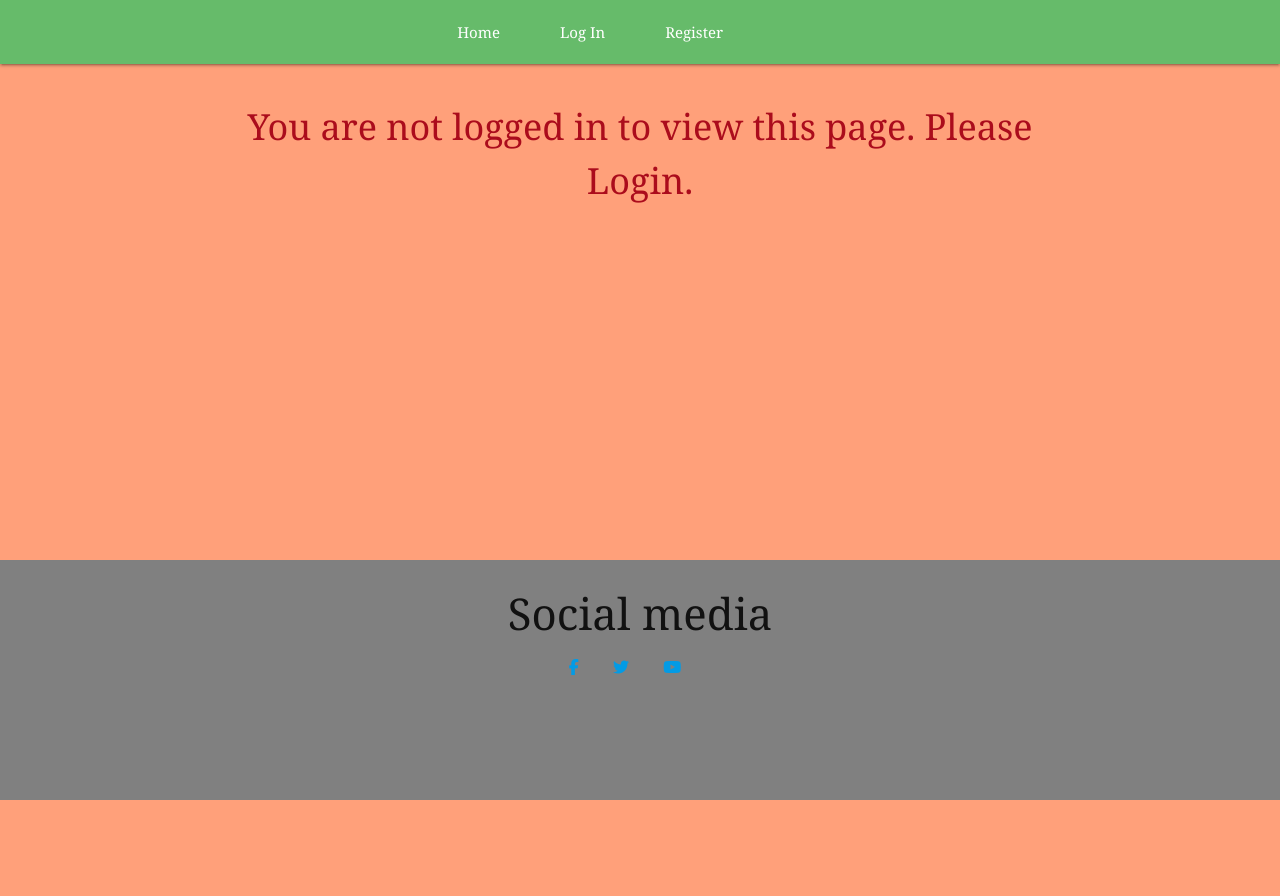
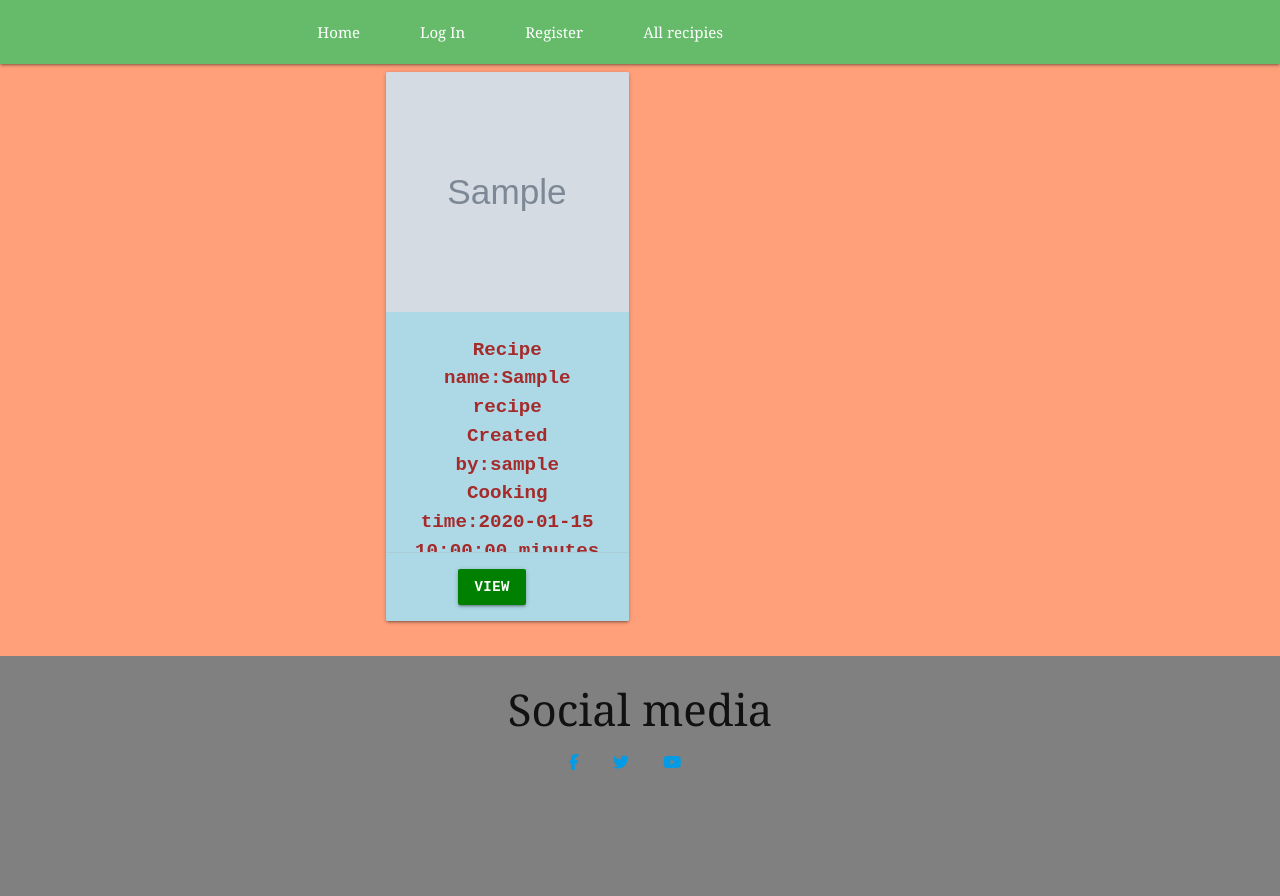
Before and after one commit to Code-Institute-Submissions/Mongodb3, a Flask app: page /allrecipes in a window 1280 px wide. Before the commit the page ends 800 px from the top, so only its background shows below. Run offline with Flask 2, Linux system fonts and the light colour scheme; grey boxes marked "Sample" are stand-in pictures; a database or web service that is not in the repository returns one stand-in record (values such as "Sample title"); some libraries are stand-ins or nearby versions.

Commit message:
changes made in templates

```diff
--- a/app.py
+++ b/app.py
@@ -148,14 +148,15 @@ def addrecipe():
     recipe_form = RecipeForm()
 
     if request.method == 'POST':
-        mongo.db.recipes.insert_one({
-            'username': session['username'],
-            'recipe_name': recipe_form.recipe_name.data,
-            'description': recipe_form.description.data,
-            'ingredients': recipe_form.ingredients.data,
-            'cooking_time': recipe_form.cooking_time.data,
-            'calories': recipe_form.calories.data,
-            'recipe_image': recipe_form.recipe_image.data,
+        if session['username'] == request.form.get('username'):
+            mongo.db.recipes.insert_one({
+                'username': session['username'],
+                'recipe_name': recipe_form.recipe_name.data,
+                'description': recipe_form.description.data,
+                'ingredients': recipe_form.ingredients.data,
+                'cooking_time': recipe_form.cooking_time.data,
+                'calories': recipe_form.calories.data,
+                'recipe_image': recipe_form.recipe_image.data,
         })
         flash('Recipe added.', 'primary')
         return render_template("profile.html")
@@ -231,7 +232,7 @@ def delete_recipe(recipe_id):
             return render_template("profile.html")
         else:
             flash('Error ocurred.', 'danger')
-            return render_template("profile.html")
+            return render_template("404.html")
 
     return render_template('delete_recipe.html', form=recipe_delete,
                            recipe=recipe)
--- a/templates/allrecipes.html
+++ b/templates/allrecipes.html
@@ -1,6 +1,5 @@
 {% extends 'base.html' %}
 {% block content %}
-{% if 'username' in session %}
     <div class="row allrecipes">
             {% for recipe in recipes %}
                 <div class="col col s12 m6">
@@ -26,10 +25,4 @@
 
              </div>
 {{ pagination.links }}
-{% else %}
-        <div class="container">
-            <p class="alert-danger">You are not logged in to view this page. Please Login.</p>
-        </div>
-
-{% endif %}
  {% endblock %}
--- a/templates/base.html
+++ b/templates/base.html
@@ -19,11 +19,12 @@
             <li><a href="{{ url_for('home') }}">Home</a></li>
             <li><a href="{{ url_for('login') }}">Log In</a></li>
             <li><a href="{{ url_for('register') }}">Register</a></li>
+            <li><a href="{{ url_for('allrecipes') }}">All recipies</a></li>
           </ul>
           {% else %}
           <ul class="right hide-on-med-and-down manage-margin">
             <li><a href="{{ url_for('profile', username=session['username']) }}">Profile</a></li>
-            <li><a href="{{ url_for('addrecipe') }}">New Task</a></li>
+            <li><a href="{{ url_for('addrecipe') }}">New Recipe</a></li>
             <li><a href="{{ url_for('allrecipes') }}">All recipies</a></li>
             <li><a href="{{url_for('logout')}}">Log Out</a></li>
           </ul>
@@ -37,6 +38,7 @@
         <li><a href="{{ url_for('home') }}">Home</a></li>
         <li><a href="{{ url_for('login') }}">Log In</a></li>
         <li><a href="{{ url_for('register') }}">Register</a></li>
+        <li><a href="{{ url_for('allrecipes') }}">All recipies</a></li>
       </ul>
       {% else %}
       <ul class="sidenav" id="mobile-demo">
--- a/templates/edit_recipe.html
+++ b/templates/edit_recipe.html
@@ -5,7 +5,7 @@
         <div class="container title">
             <div class="row">
                 <div class="col s12 ">
-                    <h2 class=" text-center">Edit Task</h2>
+                    <h2 class=" text-center">Edit Recipe</h2>
                     <form action="" method="POST">
                         {{ form.hidden_tag() }}
 
```
Also changed, not shown: README.md.
